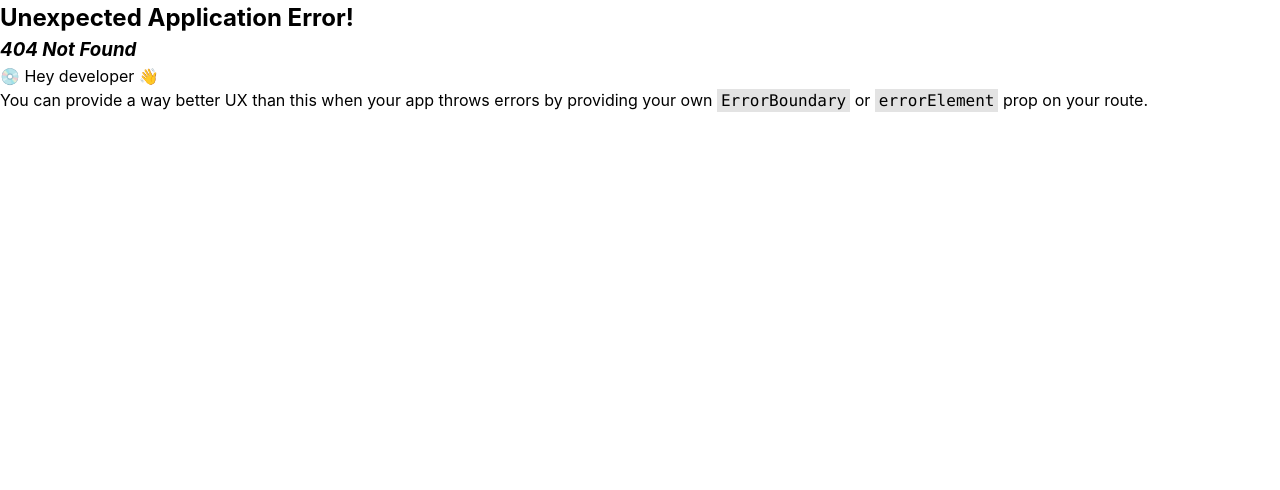
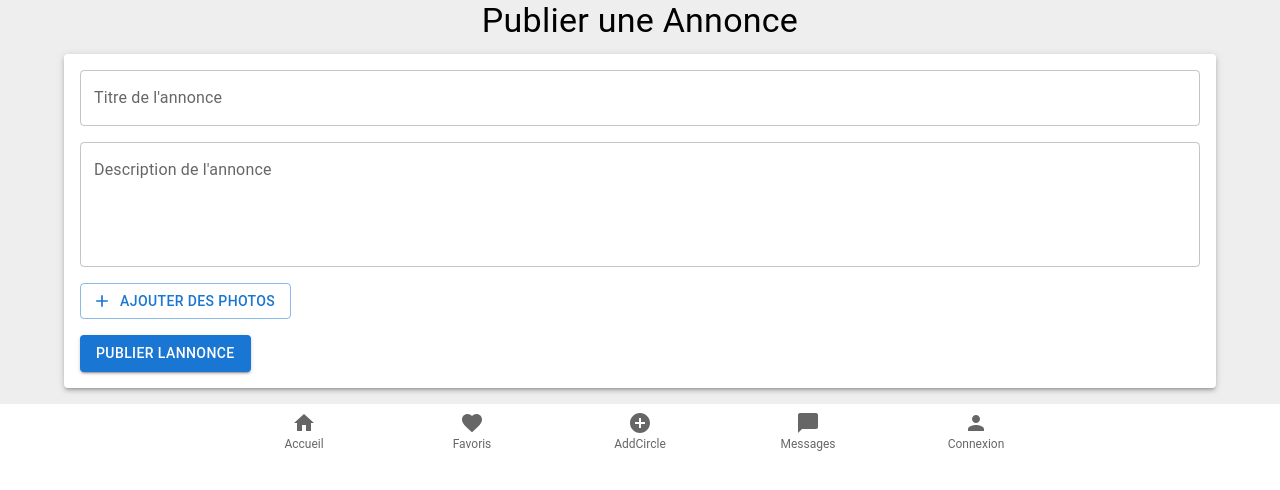
Before and after one commit to VinceBmmrt/projet-2-sensi-bd, a React (Vite) app: page /new-post in a window 1280 px wide. Before the commit this address had no page. Shown: the top 490 px of the page. Built offline with nearby package versions, Linux system fonts and the light colour scheme.

Commit message:
new-post route with fonctionnal component with submit logic and uploadfile

```diff
--- /dev/null
+++ b/src/components/AddPostPage/AddPostPage.tsx
@@ -0,0 +1,113 @@
+import React, { useState } from 'react';
+import {
+  Typography,
+  TextField,
+  Button,
+  Container,
+  Grid,
+  Paper,
+  IconButton,
+} from '@mui/material';
+import { Add as AddIcon } from '@mui/icons-material';
+
+function AddPostPage() {
+  const [title, setTitle] = useState('');
+  const [description, setDescription] = useState('');
+  const [photos, setPhotos] = useState([]);
+
+  const handleTitleChange = (e) => {
+    setTitle(e.target.value);
+  };
+
+  const handleDescriptionChange = (e) => {
+    setDescription(e.target.value);
+  };
+
+  const handlePhotoUpload = (e) => {
+    const { files } = e.target;
+    setPhotos((prevPhotos) => [...prevPhotos, ...files]);
+  };
+
+  const handleRemovePhoto = (index) => {
+    setPhotos((prevPhotos) => {
+      const updatedPhotos = [...prevPhotos];
+      updatedPhotos.splice(index, 1);
+      return updatedPhotos;
+    });
+  };
+
+  const handleSubmit = () => {
+    // Handle form submission logic here
+    console.log('Title:', title);
+    console.log('Description:', description);
+    console.log('Photos:', photos);
+  };
+
+  return (
+    <Container>
+      <Typography variant="h4" align="center" gutterBottom>
+        Publier une Annonce
+      </Typography>
+      <Paper elevation={3} style={{ padding: 16, marginBottom: 16 }}>
+        <Grid container spacing={2}>
+          <Grid item xs={12}>
+            <TextField
+              label="Titre de l'annonce"
+              fullWidth
+              value={title}
+              onChange={handleTitleChange}
+            />
+          </Grid>
+          <Grid item xs={12}>
+            <TextField
+              label="Description de l'annonce"
+              multiline
+              rows={4}
+              fullWidth
+              value={description}
+              onChange={handleDescriptionChange}
+            />
+          </Grid>
+          <Grid item xs={12}>
+            <input
+              type="file"
+              accept="image/*"
+              multiple
+              style={{ display: 'none' }}
+              id="photo-upload"
+              onChange={handlePhotoUpload}
+            />
+            <label htmlFor="photo-upload">
+              <Button
+                variant="outlined"
+                component="span"
+                startIcon={<AddIcon />}
+              >
+                Ajouter des photos
+              </Button>
+            </label>
+          </Grid>
+          {photos.map((photo, index) => (
+            <Grid item xs={3} key={index}>
+              <img
+                src={URL.createObjectURL(photo)}
+                alt={`Photo ${index + 1}`}
+                style={{ width: '100%', height: 'auto', marginBottom: 8 }}
+              />
+              <IconButton onClick={() => handleRemovePhoto(index)}>
+                <AddIcon />
+              </IconButton>
+            </Grid>
+          ))}
+          <Grid item xs={12}>
+            <Button variant="contained" color="primary" onClick={handleSubmit}>
+              Publier lannonce
+            </Button>
+          </Grid>
+        </Grid>
+      </Paper>
+    </Container>
+  );
+}
+
+export default AddPostPage;
--- a/src/routes.tsx
+++ b/src/routes.tsx
@@ -2,6 +2,7 @@ import { createBrowserRouter } from 'react-router-dom';
 import App from './components/App/App';
 import Home from './components/Home/Home';
 import Login from './components/Login/Login';
+import AddPostPage from './components/AddPostPage/AddPostPage';
 
 // eslint-disable-next-line import/prefer-default-export
 export const router = createBrowserRouter([
@@ -19,6 +20,10 @@ export const router = createBrowserRouter([
         path: '/login',
         element: <Login />,
       },
+      {
+        path: '/new-post',
+        element: <AddPostPage />,
+      },
     ],
   },
 ]);
```
